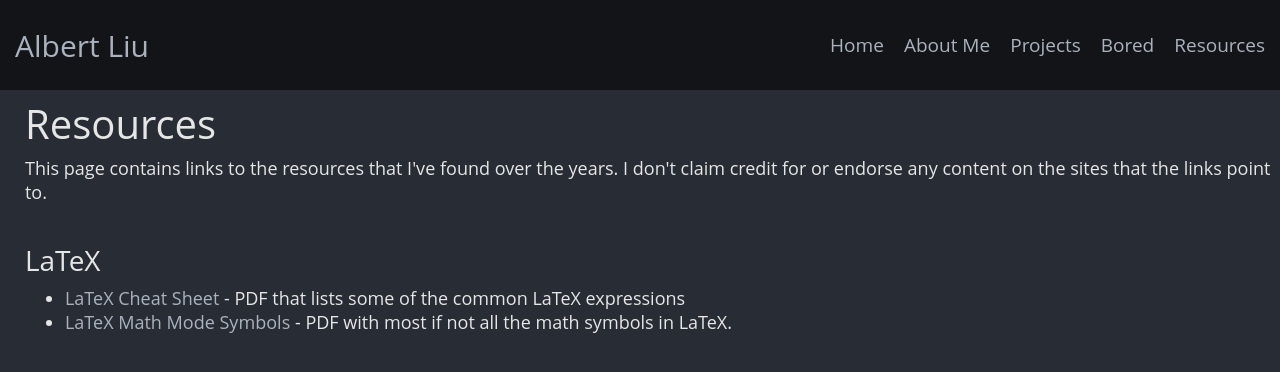
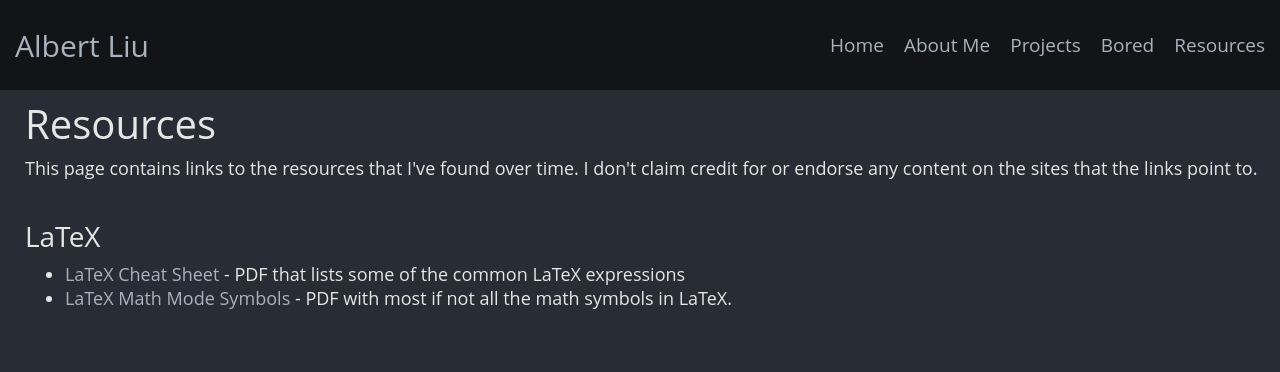
Before and after one commit to A1Liu/webpage, a React (Create React App) app: page /resources in a window 1280 px wide. Shown: the top 372 px of the page. Built offline with nearby package versions, Linux system fonts and the light colour scheme.

Commit message:
content edit

```diff
--- a/src/components/pages/resources/root.js
+++ b/src/components/pages/resources/root.js
@@ -10,7 +10,7 @@ class Resources extends React.Component {
 		</h1>
 
 		<p className="App-intro">
-			This page contains links to the resources that I've found over the years.
+			This page contains links to the resources that I've found over time.
 			I don't claim credit for or endorse any content on the sites that the links point to.
 			<br /><br />
 		</p>
```
